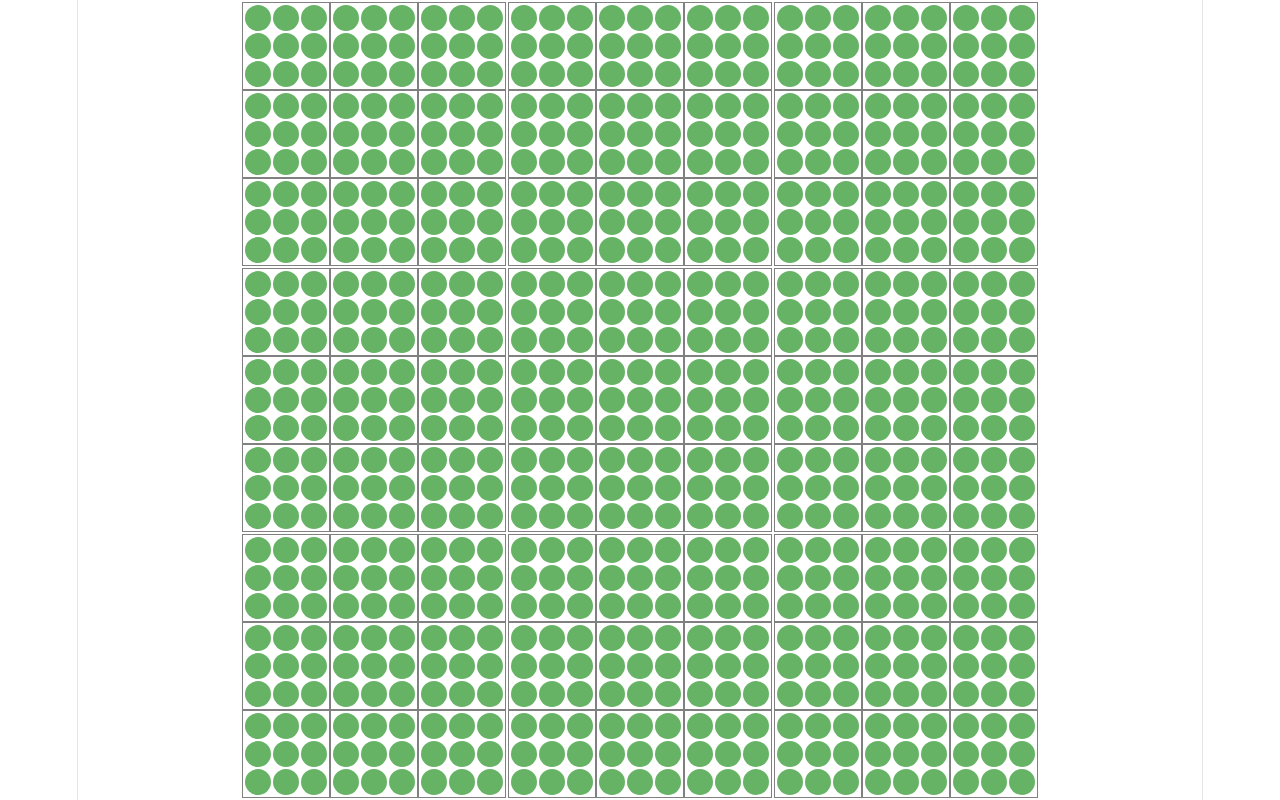
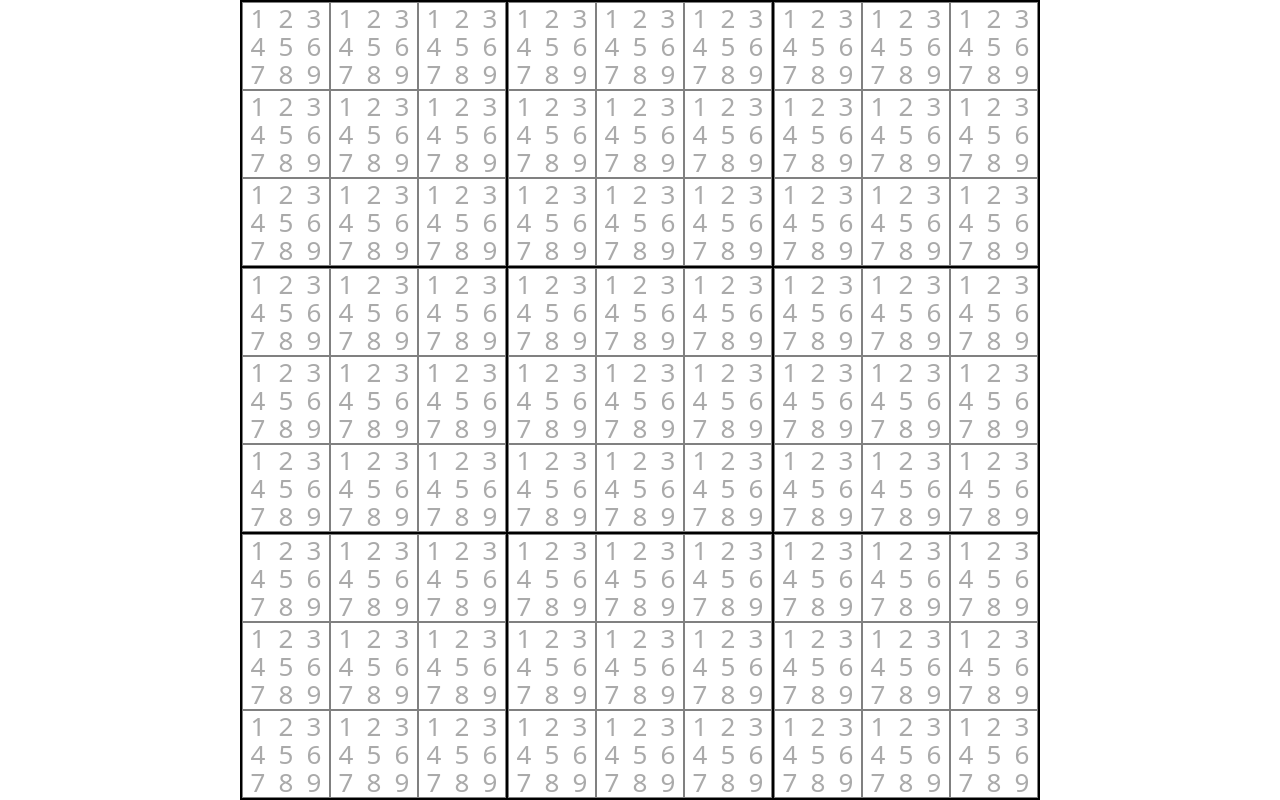
Before and after one commit to jshall/sudoku, a React (Vite) app: page / in a window 1280 px wide. Built offline with nearby package versions, Linux system fonts and the light colour scheme.

Commit message:
better look

```diff
--- a/src/Sudoku/Cell.ts
+++ b/src/Sudoku/Cell.ts
@@ -53,6 +53,7 @@ export class Cell {
     });
     this._value = value;
     this.valueUpdates.dispatch();
+    this.game.valueUpdates.dispatch();
   }
   get notes() {
     return this._notes
--- a/src/Sudoku/Game.ts
+++ b/src/Sudoku/Game.ts
@@ -1,4 +1,5 @@
 import { Cell } from "./Cell";
+import { createDispatcher } from "./Dispatcher";
 import { Group } from "./Group";
 
 export class Game {
@@ -8,6 +9,7 @@ export class Game {
   public readonly rows: readonly (readonly Cell[])[];
   public readonly blocks: readonly (readonly Cell[])[];
   public readonly tokens: readonly string[];
+  public readonly valueUpdates = createDispatcher();
 
   constructor(size: number) {
     this.size = size;
@@ -37,6 +39,10 @@ export class Game {
       }
     }
     globalThis.game = this;
+  }
+
+  public get solved() {
+    return this.rows.every((r) => r.every((c) => c.value !== undefined));
   }
 
   public clear(clearMarks: boolean = true, force: boolean = false): void {
--- a/src/Sudoku/Group.ts
+++ b/src/Sudoku/Group.ts
@@ -1,6 +1,6 @@
-import { Game } from "./Game";
 import { Cell } from "./Cell";
 import { createDispatcher } from "./Dispatcher";
+import { Game } from "./Game";
 
 export class Group extends Array<Cell> {
   private readonly subscribe;
--- a/src/Sudoku/index.ts
+++ b/src/Sudoku/index.ts
@@ -1,3 +1,3 @@
+export * from "./Cell";
 export * from "./Game";
 export * from "./Group";
-export * from "./Cell";
--- a/src/components/App.css
+++ /dev/null
@@ -1,184 +0,0 @@
-.counter {
-  font-size: 16px;
-  padding: 5px 10px;
-  border-radius: 5px;
-  color: var(--accent);
-  background: var(--accent-bg);
-  border: 2px solid transparent;
-  transition: border-color 0.3s;
-  margin-bottom: 24px;
-
-  &:hover {
-    border-color: var(--accent-border);
-  }
-  &:focus-visible {
-    outline: 2px solid var(--accent);
-    outline-offset: 2px;
-  }
-}
-
-.hero {
-  position: relative;
-
-  .base,
-  .framework,
-  .vite {
-    inset-inline: 0;
-    margin: 0 auto;
-  }
-
-  .base {
-    width: 170px;
-    position: relative;
-    z-index: 0;
-  }
-
-  .framework,
-  .vite {
-    position: absolute;
-  }
-
-  .framework {
-    z-index: 1;
-    top: 34px;
-    height: 28px;
-    transform: perspective(2000px) rotateZ(300deg) rotateX(44deg) rotateY(39deg)
-      scale(1.4);
-  }
-
-  .vite {
-    z-index: 0;
-    top: 107px;
-    height: 26px;
-    width: auto;
-    transform: perspective(2000px) rotateZ(300deg) rotateX(40deg) rotateY(39deg)
-      scale(0.8);
-  }
-}
-
-#center {
-  display: flex;
-  flex-direction: column;
-  gap: 25px;
-  place-content: center;
-  place-items: center;
-  flex-grow: 1;
-
-  @media (max-width: 1024px) {
-    padding: 32px 20px 24px;
-    gap: 18px;
-  }
-}
-
-#next-steps {
-  display: flex;
-  border-top: 1px solid var(--border);
-  text-align: left;
-
-  & > div {
-    flex: 1 1 0;
-    padding: 32px;
-    @media (max-width: 1024px) {
-      padding: 24px 20px;
-    }
-  }
-
-  .icon {
-    margin-bottom: 16px;
-    width: 22px;
-    height: 22px;
-  }
-
-  @media (max-width: 1024px) {
-    flex-direction: column;
-    text-align: center;
-  }
-}
-
-#docs {
-  border-right: 1px solid var(--border);
-
-  @media (max-width: 1024px) {
-    border-right: none;
-    border-bottom: 1px solid var(--border);
-  }
-}
-
-#next-steps ul {
-  list-style: none;
-  padding: 0;
-  display: flex;
-  gap: 8px;
-  margin: 32px 0 0;
-
-  .logo {
-    height: 18px;
-  }
-
-  a {
-    color: var(--text-h);
-    font-size: 16px;
-    border-radius: 6px;
-    background: var(--social-bg);
-    display: flex;
-    padding: 6px 12px;
-    align-items: center;
-    gap: 8px;
-    text-decoration: none;
-    transition: box-shadow 0.3s;
-
-    &:hover {
-      box-shadow: var(--shadow);
-    }
-    .button-icon {
-      height: 18px;
-      width: 18px;
-    }
-  }
-
-  @media (max-width: 1024px) {
-    margin-top: 20px;
-    flex-wrap: wrap;
-    justify-content: center;
-
-    li {
-      flex: 1 1 calc(50% - 8px);
-    }
-
-    a {
-      width: 100%;
-      justify-content: center;
-      box-sizing: border-box;
-    }
-  }
-}
-
-#spacer {
-  height: 88px;
-  border-top: 1px solid var(--border);
-  @media (max-width: 1024px) {
-    height: 48px;
-  }
-}
-
-.ticks {
-  position: relative;
-  width: 100%;
-
-  &::before,
-  &::after {
-    content: '';
-    position: absolute;
-    top: -4.5px;
-    border: 5px solid transparent;
-  }
-
-  &::before {
-    left: 0;
-    border-left-color: var(--border);
-  }
-  &::after {
-    right: 0;
-    border-right-color: var(--border);
-  }
-}
--- a/src/components/App.tsx
+++ b/src/components/App.tsx
@@ -1,11 +1,6 @@
-import "./App.css";
 import { Game } from "../Sudoku";
 import Board from "./Board";
 
 export default function App() {
-  return (
-    <section id="center">
-      <Board game={new Game(3)} />
-    </section>
-  );
+  return <Board game={new Game(3)} />;
 }
--- a/src/components/Board.css
+++ b/src/components/Board.css
@@ -11,17 +11,18 @@
   display: grid;
   grid-template-rows: repeat(var(--size-board), 1fr);
   grid-template-columns: repeat(var(--size-board), 1fr);
-  border: solid white 1px;
+  border: var(--border-hard) 1px;
   > .group {
     flex: 1;
     display: grid;
     grid-template-rows: repeat(var(--size-board), 1fr);
     grid-template-columns: repeat(var(--size-board), 1fr);
-    border: solid white 1px;
+    border: var(--border-hard) 1px;
     > .tile {
-      border: solid gray 1px;
+      color: var(--pencil);
+      border: var(--border-soft) 1px;
       &.highlight {
-        background: var(--accent-border);
+        background: var(--highlight);
       }
       > .value {
         display: flex;
@@ -30,10 +31,11 @@
         width: calc(var(--size-tile));
         height: calc(var(--size-tile));
         font-size: calc(0.8 * var(--size-tile));
-        color: var(--text-h);
+        font-weight: bold;
+        font-family: var(--mono);
         cursor: pointer;
         &.locked {
-          color: var(--accent);
+          color: var(--pen);
           cursor: default;
         }
       }
@@ -49,17 +51,42 @@
         > * {
           width: var(--size-note);
           height: var(--size-note);
+          font-size: var(--size-note);
+          display: flex;
+          justify-content: center;
+          align-items: center;
           &.possible,
           &.unlikely {
-            cursor: pointer;
-            background: rgba(0, 128, 0, 0.6);
-            border-radius: 50%;
+            cursor: crosshair;
             &.unlikely {
-              background: rgba(0, 128, 0, 0.2);
+              color: rgb(from var(--pencil) r g b / 0.4);
             }
           }
         }
       }
     }
   }
+  > #solved {
+    display: none;
+    pointer-events: none;
+
+    position: absolute;
+    top: 50%;
+    left: 50%;
+    transform: translate(-50%, -50%);
+
+    line-height: normal;
+    padding: 0.2em 0.6em;
+    font-size: 20vmin;
+
+    background: radial-gradient(
+      ellipse,
+      rgb(from var(--bg) r g b / 0.8) 55%,
+      #fff0 70%
+    );
+
+    .solved > & {
+      display: block;
+    }
+  }
 }
--- a/src/components/Board.tsx
+++ b/src/components/Board.tsx
@@ -1,4 +1,4 @@
-import { useEffect, useRef, useState } from "react";
+import { useEffect, useRef, useState, useSyncExternalStore } from "react";
 import { Game } from "../Sudoku";
 import "./Board.css";
 import { Tile } from "./Tile";
@@ -8,6 +8,11 @@ export default function Board({ game }: BoardProps) {
   const board = useRef<HTMLDivElement>(null);
   const [highlight, setHiglight] = useState<number>();
 
+  const solved = useSyncExternalStore(
+    game.valueUpdates.subscribe,
+    () => game.solved,
+  );
+
   useEffect(
     () =>
       board.current?.style.setProperty("--size-board", game.size.toString()),
@@ -15,7 +20,7 @@ export default function Board({ game }: BoardProps) {
   );
 
   return (
-    <div id="board" ref={board}>
+    <div id="board" className={solved ? "solved" : undefined} ref={board}>
       {game.blocks.map((group, i) => (
         <div key={i} className="group">
           {group.map((cell, i) => (
@@ -30,6 +35,7 @@ export default function Board({ game }: BoardProps) {
           ))}
         </div>
       ))}
+      <div id="solved">Solved!</div>
     </div>
   );
 }
--- a/src/components/Notes.tsx
+++ b/src/components/Notes.tsx
@@ -22,7 +22,9 @@ export function Notes({ notes, cell, setHighlight }: NotesProps) {
             e.preventDefault();
             setHighlight(i);
           }}
-        />
+        >
+          {note != "used" ? cell.game.tokens[i] : ""}
+        </div>
       ))}
     </div>
   );
--- a/src/components/TileValue.tsx
+++ b/src/components/TileValue.tsx
@@ -10,8 +10,10 @@ export function TileValue({ locked, cell, setHighlight, value }: NewType) {
   return (
     <div
       className={`value ${locked ? "locked" : ""}`}
-      // eslint-disable-next-line react-hooks/immutability
-      onClick={() => (cell.value = undefined)}
+      onClick={() => {
+        // eslint-disable-next-line react-hooks/immutability
+        if (!locked) cell.value = undefined;
+      }}
       onAuxClick={(e) => {
         if (e.button == 1) cell.lock();
       }}
@@ -20,7 +22,7 @@ export function TileValue({ locked, cell, setHighlight, value }: NewType) {
         setHighlight(value);
       }}
     >
-      <span>{cell.game.tokens[value]}</span>
+      {cell.game.tokens[value]}
     </div>
   );
 }
--- a/src/index.css
+++ b/src/index.css
@@ -1,24 +1,20 @@
 :root {
-  --text: #6b6375;
-  --text-h: #08060d;
   --bg: #fff;
-  --border: #e5e4e7;
+  --pen: #08060d;
+  --pencil: #aaa;
+  --border-hard: solid black;
+  --border-soft: solid gray;
+  --highlight: rgba(255, 252, 59, 0.288);
   --code-bg: #f4f3ec;
-  --accent: #aa3bff;
-  --accent-bg: rgba(170, 59, 255, 0.1);
-  --accent-border: rgba(170, 59, 255, 0.5);
-  --social-bg: rgba(244, 243, 236, 0.5);
-  --shadow:
-    rgba(0, 0, 0, 0.1) 0 10px 15px -3px, rgba(0, 0, 0, 0.05) 0 4px 6px -2px;
 
-  --sans: system-ui, 'Segoe UI', Roboto, sans-serif;
-  --heading: system-ui, 'Segoe UI', Roboto, sans-serif;
+  --sans: system-ui, "Segoe UI", Roboto, sans-serif;
+  --heading: system-ui, "Segoe UI", Roboto, sans-serif;
   --mono: ui-monospace, Consolas, monospace;
 
   font: 18px/145% var(--sans);
   letter-spacing: 0.18px;
   color-scheme: light dark;
-  color: var(--text);
+  color: var(--pen);
   background: var(--bg);
   font-synthesis: none;
   text-rendering: optimizeLegibility;
@@ -32,32 +28,22 @@
 
 @media (prefers-color-scheme: dark) {
   :root {
-    --text: #9ca3af;
-    --text-h: #f3f4f6;
     --bg: #16171d;
-    --border: #2e303a;
+    --pen: #f3f4f6;
+    --pencil: #666;
+    --border-hard: solid white;
+    --border-soft: solid gray;
+    --highlight: rgb(248 244 0 / 18%);
     --code-bg: #1f2028;
-    --accent: #c084fc;
-    --accent-bg: rgba(192, 132, 252, 0.15);
-    --accent-border: rgba(192, 132, 252, 0.5);
-    --social-bg: rgba(47, 48, 58, 0.5);
-    --shadow:
-      rgba(0, 0, 0, 0.4) 0 10px 15px -3px, rgba(0, 0, 0, 0.25) 0 4px 6px -2px;
-  }
-
-  #social .button-icon {
-    filter: invert(1) brightness(2);
   }
 }
 
 #root {
-  width: 1126px;
-  max-width: 100%;
-  margin: 0 auto;
-  text-align: center;
-  border-inline: 1px solid var(--border);
-  min-height: 100svh;
+  width: 100svw;
+  height: 100svh;
   display: flex;
+  align-items: center;
+  justify-content: center;
   flex-direction: column;
   box-sizing: border-box;
 }
@@ -70,7 +56,7 @@ h1,
 h2 {
   font-family: var(--heading);
   font-weight: 500;
-  color: var(--text-h);
+  color: var(--pencil);
 }
 
 h1 {
@@ -100,7 +86,7 @@ code,
   font-family: var(--mono);
   display: inline-flex;
   border-radius: 4px;
-  color: var(--text-h);
+  color: var(--pencil);
 }
 
 code {
--- a/src/main.tsx
+++ b/src/main.tsx
@@ -1,7 +1,7 @@
 import { StrictMode } from "react";
 import { createRoot } from "react-dom/client";
+import App from "./components/App";
 import "./index.css";
-import App from "./components/App";
 
 createRoot(document.getElementById("root")!).render(
   <StrictMode>
```
